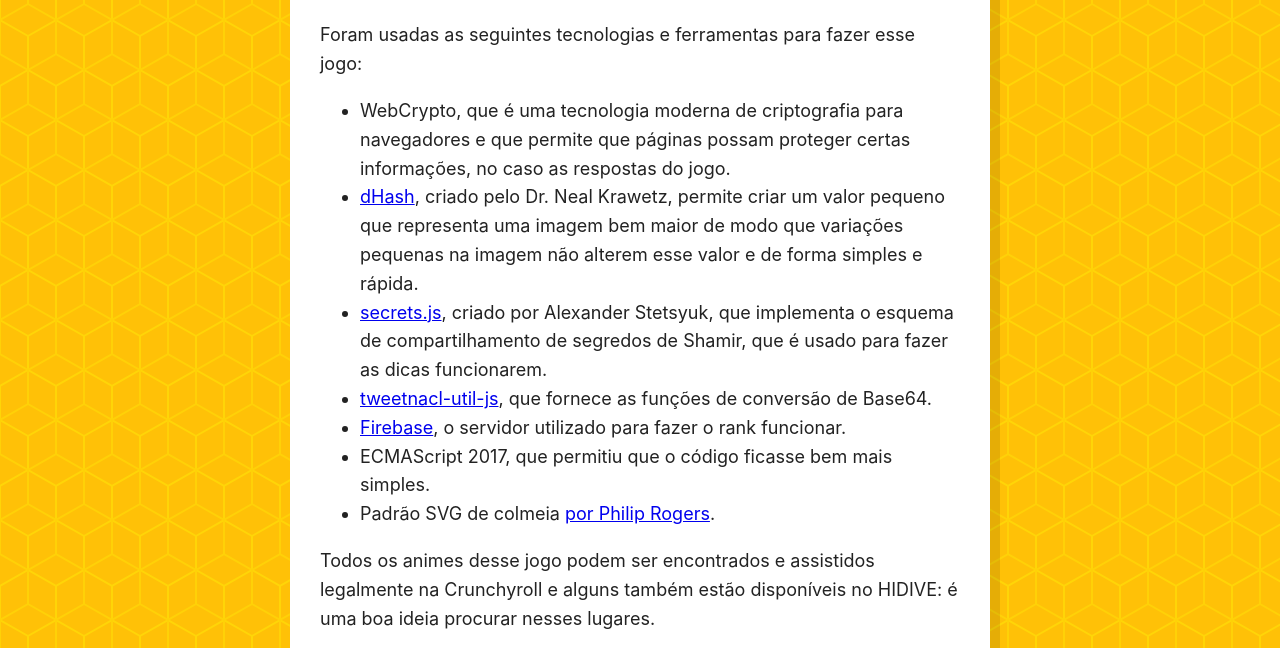
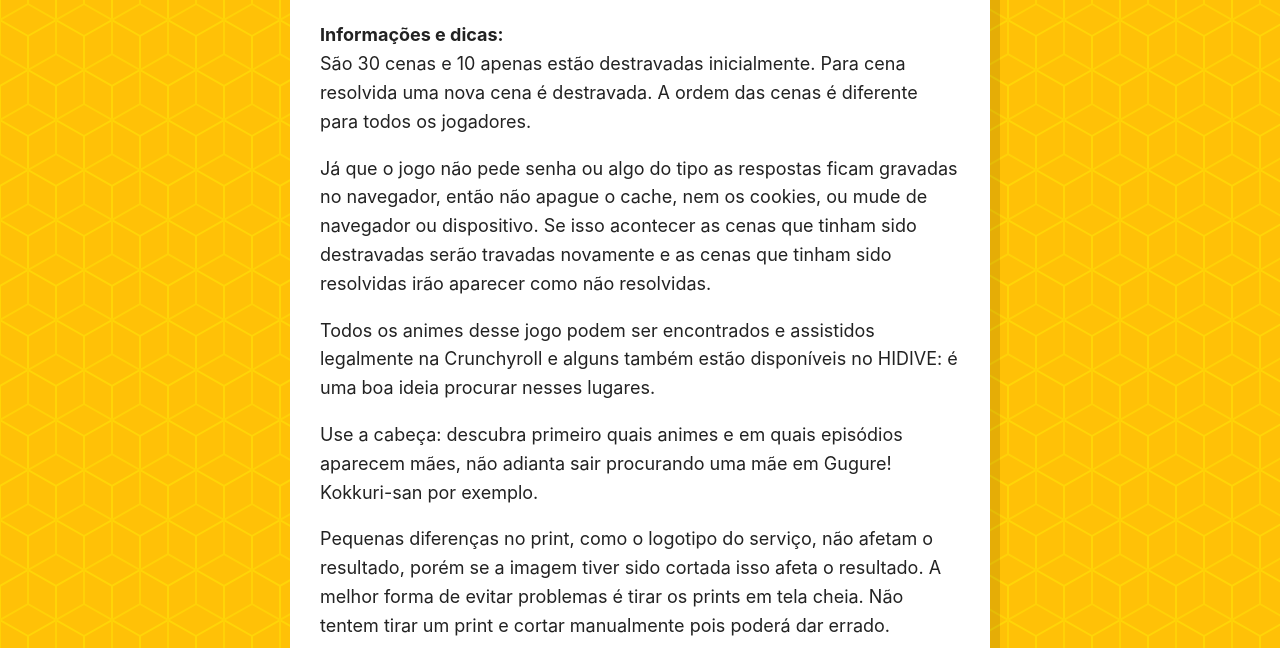
Before and after one commit to qgustavor/hahanohi, a plain HTML site: page index.html in a window 1280 px wide. Both pictures are taken after a click on the button "Mais informações e créditos". Shown: the part 130-778 px from the top of the page. Drawn offline with Linux system fonts and the light colour scheme.

Commit message:
Fix Portuguese version (once again)

```diff
--- a/index.html
+++ b/index.html
@@ -90,13 +90,32 @@
   <p><a href="en.html">English version</a></p>
 </div>
 
+
+
 <div id="game-info-view" class="view">
   <header><h1>Adivinhe qual é a mãe</h1></header>
 
   <p class="accent">Se você está vendo essa mensagem atualize seu navegador: use a última versão do
   Chrome, Edge, Firefox ou Safari.</p>
-  <p>Foram usadas as seguintes tecnologias e ferramentas para fazer esse jogo:</p>
 
+  <p><strong>Informações e dicas:</strong><br>
+  São 30 cenas e 10 apenas estão destravadas inicialmente. Para cena resolvida uma nova cena é destravada.
+  A ordem das cenas é diferente para todos os jogadores.</p>
+  <!-- É para ficar mais difícil um jogador sair pegando respostas dos outros ¯\_(ツ)_/¯ -->
+  <p>Já que o jogo não pede senha ou algo do tipo as respostas ficam gravadas no navegador, então não apague
+  o cache, nem os cookies, ou mude de navegador ou dispositivo. Se isso acontecer as cenas que tinham sido destravadas
+  serão travadas novamente e as cenas que tinham sido resolvidas irão aparecer como não resolvidas.</p>
+  <p>Todos os animes desse jogo podem ser encontrados e assistidos legalmente na Crunchyroll
+  <!-- Embora alguns não estão disponíveis nos Estados Unidos e outros não estão disponíveis no Brasil -->
+  e alguns também estão disponíveis no HIDIVE: é uma boa ideia procurar nesses lugares.</p>
+  <p>Use a cabeça: descubra primeiro quais animes e em quais episódios aparecem mães,
+  não adianta sair procurando uma mãe em Gugure! Kokkuri-san por exemplo.</p>
+  <!-- Ao menos é isso o que eu me lembro desse anime -->
+  <p>Pequenas diferenças no print, como o logotipo do serviço, não afetam o resultado, porém se a imagem
+  tiver sido cortada isso afeta o resultado. A melhor forma de evitar problemas é tirar os prints em
+  tela cheia. Não tentem tirar um print e cortar manualmente pois poderá dar errado.</p>
+
+  <p><strong>Tecnologias e ferramentas para fazer esse jogo:</strong></p>
   <ul>
     <li>WebCrypto, que é uma tecnologia moderna de criptografia para navegadores e que permite
     que páginas possam proteger certas informações, no caso as respostas do jogo.</li>
@@ -114,16 +133,6 @@
     <li>Padrão SVG de colmeia <a href="https://philiprogers.com/svgpatterns/">por Philip Rogers</a>.</li>
     <!-- Ele é bonito, não é? Colmeias lembram uma abelha rainha, que é a mãe das outras abelhas. -->
   </ul>
-
-  <p>Todos os animes desse jogo podem ser encontrados e assistidos legalmente na Crunchyroll
-  <!-- Embora alguns não estão disponíveis nos Estados Unidos e outros não estão disponíveis no Brasil -->
-  e alguns também estão disponíveis no HIDIVE: é uma boa ideia procurar nesses lugares.</p>
-  <p>Mas o mais importante aqui é usar a cabeça! Exemplo: descubra primeiro quais animes aparecem mães,
-  não adianta sair procurando uma mãe em Gugure! Kokkuri-san por exemplo.</p>
-  <!-- Ao menos é isso o que eu me lembro desse anime -->
-  <p>Pequenas diferenças no print, como o logotipo do serviço, não afetam o resultado, porém se a imagem
-  tiver sido cortada isso afeta o resultado. A melhor forma de evitar problemas é tirar os prints em
-  tela cheia. Não tentem tirar um print e cortar manualmente pois poderá dar errado.</p>
 
   <button hidden class="return-btn">Voltar</button>
 </div>
```
